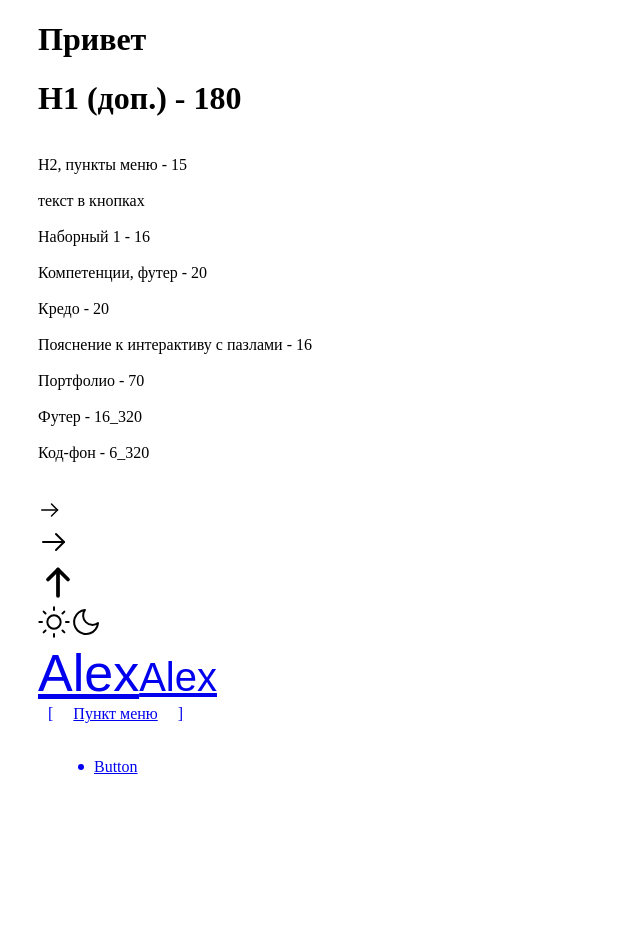
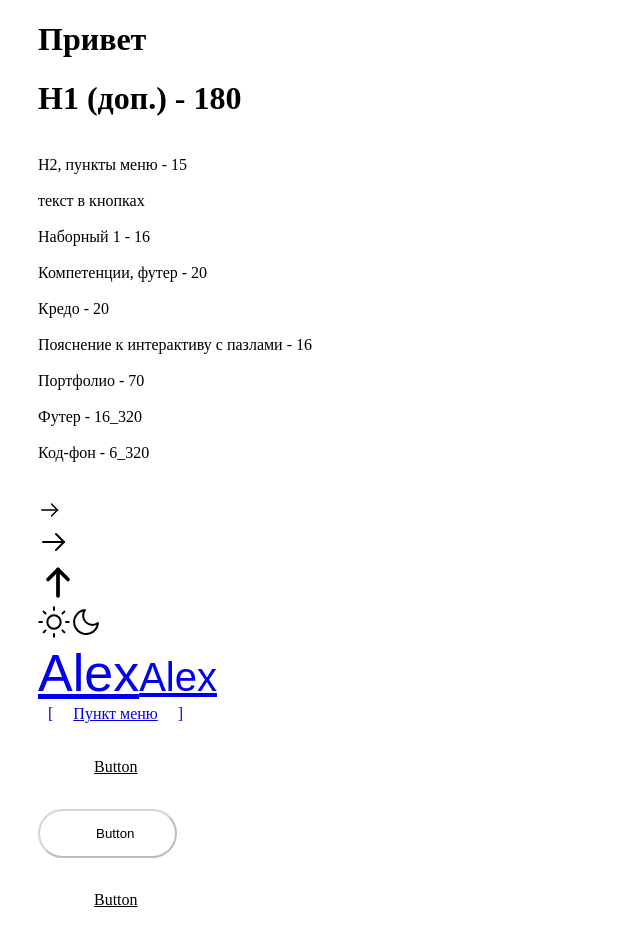
Before and after one commit to Alex-Nicalace/webcraft, a React (Vite) app: page / in a window 1280 px wide. Shown: the top 952 px of the page, without its empty margins (0-640 px from the left). Before the commit the page ends 871 px from the top, so only its background shows below. Built offline with nearby package versions, Linux system fonts and the light colour scheme; the HTML template or start-up script is replaced by a standard one.

Commit message:
Button: add second style

```diff
--- a/src/App.tsx
+++ b/src/App.tsx
@@ -59,6 +59,22 @@ function App() {
         <Button href="#">Button</Button>
         <br />
         <br />
+        <Button disabled>Button</Button>
+        <br />
+        <br />
+        <Button href="#" variant="button-secondary">
+          Button
+        </Button>
+        <br />
+        <br />
+        <Button variant="button-secondary" disabled>
+          Button
+        </Button>
+        <br />
+        <br />
+        <br />
+        <br />
+        <br />
         <br />
         <br />
         <br />
--- a/src/components/ui/Button/Button.scss
+++ b/src/components/ui/Button/Button.scss
@@ -1,11 +1,37 @@
+@mixin button-hover-active {
+  padding: rem(15) rem(31);
+  .button {
+    &__text {
+      &::after {
+        width: rem(34);
+      }
+      &::before {
+        width: 0;
+      }
+    }
+    &__arrow {
+      transform: translate(0, -50%);
+      opacity: 1;
+    }
+    &__dot {
+      width: percent(298, 98);
+      // height: percent(298, 19);
+      transform: translate(-50%, -50%);
+      background-color: var(--color-button-bg);
+    }
+  }
+}
+
+$transition: all 0.4s ease 0s;
+
 .button {
   display: inline-flex;
   border-radius: rem(100);
   padding: rem(15) rem(40);
-  background-color: var(--siniy);
+  background-color: var(--color-button-bg);
   overflow: hidden;
-  $transition: all 0.4s ease 0s;
   transition: $transition;
+  color: var(--color-button-text);
 
   // .button__wrapper относительно оболочки удобнее позиционировать элементы элементы по бокам рядом
   &__wrapper {
@@ -22,7 +48,7 @@
     transform: translate(0, -50%);
     width: rem(6);
     aspect-ratio: 1 / 1;
-    background-color: currentColor;
+    background-color: var(--color-button-dot);
     border-radius: 50%;
     transition: $transition;
   }
@@ -48,29 +74,60 @@
     transform: translate(200%, -50%);
     opacity: 0;
     transition: $transition;
+    color: var(--white);
   }
 
   @media (pointer: fine) {
-    &:hover {
-      padding: rem(15) rem(31);
+    &:hover:not(:disabled) {
+      @include button-hover-active;
+    }
+  }
+
+  &:active:not(:disabled) {
+    @include button-hover-active;
+  }
+
+  &:disabled {
+    background-color: var(--color-button-bg-disabled);
+    color: var(--color-button-text-disabled);
+    .button {
+      &__dot {
+        background-color: var(--color-button-text-disabled);
+      }
+    }
+  }
+
+  &_secondary {
+    background-color: var(--color-button-secondary-bg);
+    border: rem(2) solid var(--color-button-secondary-border);
+    color: var(--color-button-secondary-text);
+
+    .button {
+      &__dot {
+        background-color: var(--color-button-secondary-dot);
+      }
+    }
+
+    @media (pointer: fine) {
+      &:hover:not(:disabled) {
+        color: var(--color-button-secondary-text-hover);
+      }
+    }
+
+    &:active:not(:disabled) {
+      color: var(--color-button-secondary-text-hover);
+    }
+
+    &:disabled {
+      border-color: var(--color-button-secondary-border-dot-text-disabled);
+      background-color: var(--color-button-secondary-bg);
+      color: var(--color-button-secondary-border-dot-text-disabled);
+
       .button {
-        &__text {
-          &::after {
-            width: rem(34);
-          }
-          &::before {
-            width: 0;
-          }
-        }
-        &__arrow {
-          transform: translate(0, -50%);
-          opacity: 1;
-        }
         &__dot {
-          width: percent(298, 98);
-          // height: percent(298, 19);
-          transform: translate(-50%, -50%);
-          background-color: var(--sredniy-siniy);
+          background-color: var(
+            --color-button-secondary-border-dot-text-disabled
+          );
         }
       }
     }
--- a/src/components/ui/Button/Button.tsx
+++ b/src/components/ui/Button/Button.tsx
@@ -6,7 +6,9 @@ import Icon from '../Icon';
 function Button({ className, variant, ...props }: TButtonProps): JSX.Element {
   const classes = [
     className,
-    variant ? `${variant} text-menu-item` : 'button text-button',
+    variant === 'menu-item' && 'menu-item text-menu-item',
+    variant !== 'menu-item' && 'button text-button',
+    variant === 'button-secondary' && 'button_secondary',
   ]
     .filter(Boolean)
     .join(' ');
--- a/src/components/ui/Button/Button.types.ts
+++ b/src/components/ui/Button/Button.types.ts
@@ -1,6 +1,6 @@
 import { ButtonHTMLAttributes, LinkHTMLAttributes } from 'react';
 
-export type TButtonProps = { variant?: 'menu-item' } & (
+export type TButtonProps = { variant?: 'menu-item' | 'button-secondary' } & (
   | (ButtonHTMLAttributes<HTMLButtonElement> & { href?: never })
   | (LinkHTMLAttributes<HTMLAnchorElement> & { href: string })
 );
--- a/src/components/ui/Button/menu-item.scss
+++ b/src/components/ui/Button/menu-item.scss
@@ -11,13 +11,14 @@
     transform: translateX(rem(-10));
   }
 }
+$transition: all 0.4s ease 0s;
+
 .menu-item {
   padding: 0 rem(10);
   padding-bottom: rem(2);
   display: inline-flex;
   column-gap: rem(20);
   border-radius: rem(50);
-  $transition: all 0.4s ease 0s;
   transition: $transition;
   &::before,
   &::after {
--- a/src/styles/common/reset.scss
+++ b/src/styles/common/reset.scss
@@ -28,8 +28,8 @@ body {
   line-height: 1;
   font-family: $fontFamily;
   font-size: $fontSize;
-  color: var(--color);
-  background-color: var(--color-bg);
+  color: var(--color-main-text);
+  background-color: var(--color-main-bg);
   //text-rendering: optimizeLegibility;
   -ms-text-size-adjust: 100%;
   -moz-text-size-adjust: 100%;
--- a/src/styles/custom-properties.scss
+++ b/src/styles/custom-properties.scss
@@ -1,41 +1,63 @@
 // кастомные свойства
 :root {
-  --color-white: #fff;
+  // палитра цветов
+  --white: #fff;
   --color-bg-dark: #131921;
   --color-bg-light: #e6eaf2;
-  --color-blue: #1e3070;
-  --color-blue-soft-grey: #8ba2d0;
-  --color-blue-dark-slate: #2b343f;
+  --blue: #1e3070;
+  --blue-soft-grey: #8ba2d0;
+  --blue-dark-slate: #2b343f;
   --siniy: #4900e0;
   --sredniy-siniy: #2a008a;
+  --disabled-1: #26313f;
+  --disabled-light: #b1bad0;
+  --disabled-2: #5c6979;
+
+  // цвета компонентов
+  --color-button-bg: var(--siniy);
+  --color-button-text: var(--white);
+  --color-button-dot: var(--white);
+  --color-button-secondary-bg: transparent;
+  --color-button-secondary-border: var(--siniy);
+  --color-button-secondary-text: var(--siniy);
+  --color-button-secondary-dot: var(--siniy);
+  --color-button-secondary-text-hover: var(--white);
 
   &,
   &.dark-mode {
-    --color: var(--color-white);
-    --color-bg: var(--color-bg-dark);
+    --color-main-text: var(--white);
+    --color-main-bg: var(--color-bg-dark);
 
-    --color-menu-item: var(--color-white);
-    --color-menu-item-bg-hover-pressed: var(--color-blue-dark-slate);
+    --color-menu-item: var(--white);
+    --color-menu-item-bg-hover-pressed: var(--blue-dark-slate);
+
+    --color-button-bg-disabled: var(--disabled-1);
+    --color-button-text-disabled: var(--disabled-2);
+    --color-button-secondary-border-dot-text-disabled: var(--disabled-1);
   }
 
   &.light-mode {
-    --color: var(--color-blue);
-    --color-bg: var(--color-bg-light);
+    --color-main-text: var(--blue);
+    --color-main-bg: var(--color-bg-light);
 
-    --color-menu-item: var(--color-blue);
-    --color-menu-item-bg-hover-pressed: var(--color-blue-soft-grey);
+    --color-menu-item: var(--blue);
+    --color-menu-item-bg-hover-pressed: var(--blue-soft-grey);
+
+    --color-button-bg-disabled: var(--disabled-light);
+    --color-button-text-disabled: var(--color-bg-light);
+    --color-button-secondary-border-dot-text-disabled: var(--disabled-light);
   }
 }
 
 /*
 :root {
 	  --bg: #131921; --color-bg-dark
-	  --white: #fff; --color-white
+	  --white: #fff; --white
 	--siniy: #4900e0;
 	--sredniy-siniy: #2a008a;
-		--vspomogatelnyy-2: #2b343f; --color-blue-dark-slate
-	--disabled-1: #26313f;
-	--disabled-2: #5c6979;
+		--vspomogatelnyy-2: #2b343f; --blue-dark-slate
+		--disabled-1: #26313f;
+		--disabled-2: #5c6979;
 	--bg-pod-tekst: rgba(255, 255, 255, 0.06);
 	--zagolovki-h2: #748398;
 	--sero-siniy: #252d38;
@@ -46,8 +68,8 @@
 	--blur-1,2,3,8: #1a2b42;
 	--bg-header: rgba(255, 255, 255, 0.04);
 	  --bg-light: #e6eaf2; --color-bg-light
-		--teksty,-ikonki-light: #1e3070; --color-blue
-		--vspomogatelnyy-light: #8ba2d0; --color-blue-soft-grey
+		--teksty,-ikonki-light: #1e3070; --blue
+		--vspomogatelnyy-light: #8ba2d0; --blue-soft-grey
 	--zagolovki-h2-light: #6984b5;
 	--vspomogatelnyy-1-light: #a9bbdb;
 	--bg-proekta-light: rgba(121, 143, 189, 0.3);
@@ -58,7 +80,7 @@
 	--blur-light-8: #d4e0f9;
 	--bg-header-light: rgba(220, 227, 241, 0.5);
 	--kod-fon: #5766c7;
-	--disabled-light: #b1bad0;
+		--disabled-light: #b1bad0;
 	--cvet-poverh-kartinki-na-glavnom-ekrane-v-temnoy-teme: rgba(43, 40, 141, 0.2);
 }
  */
```
